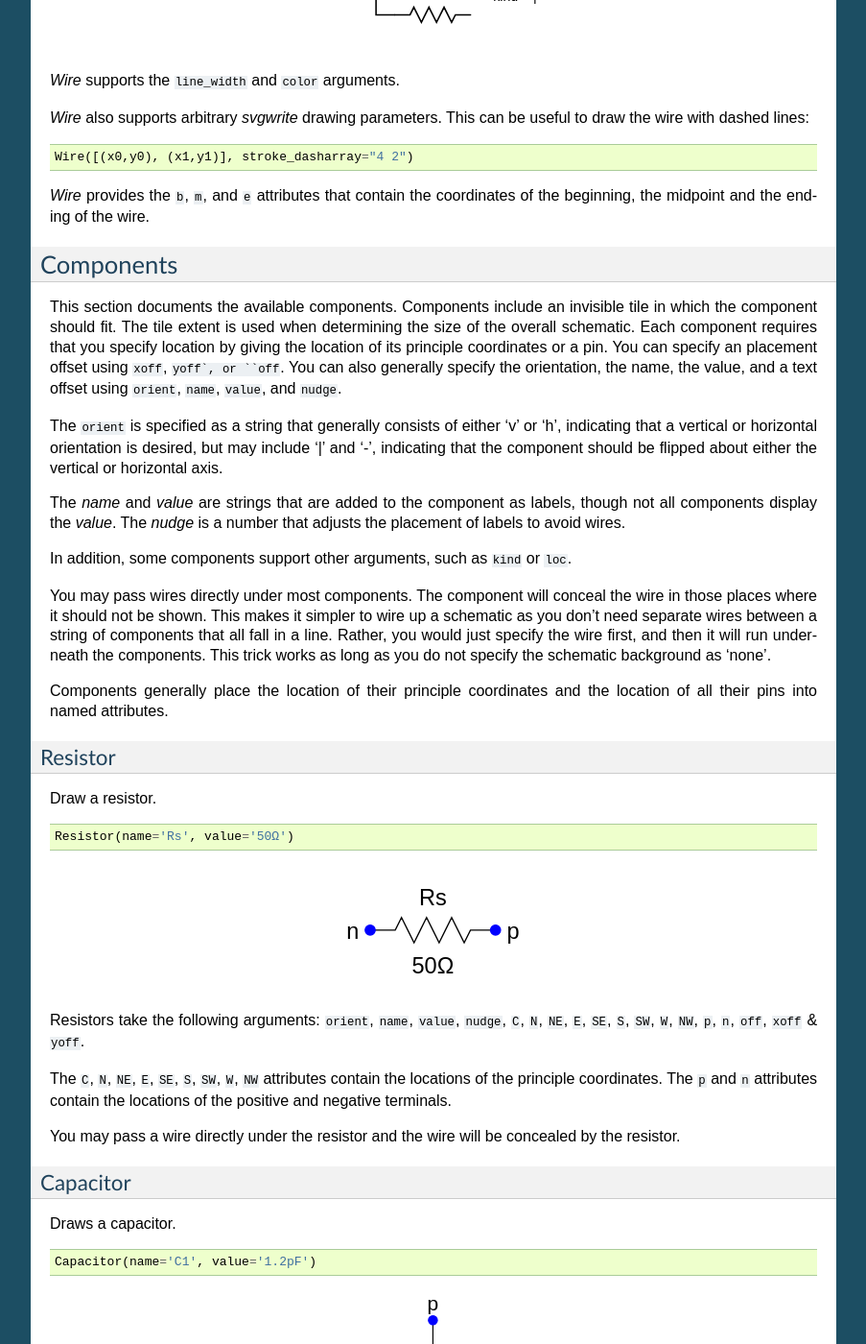
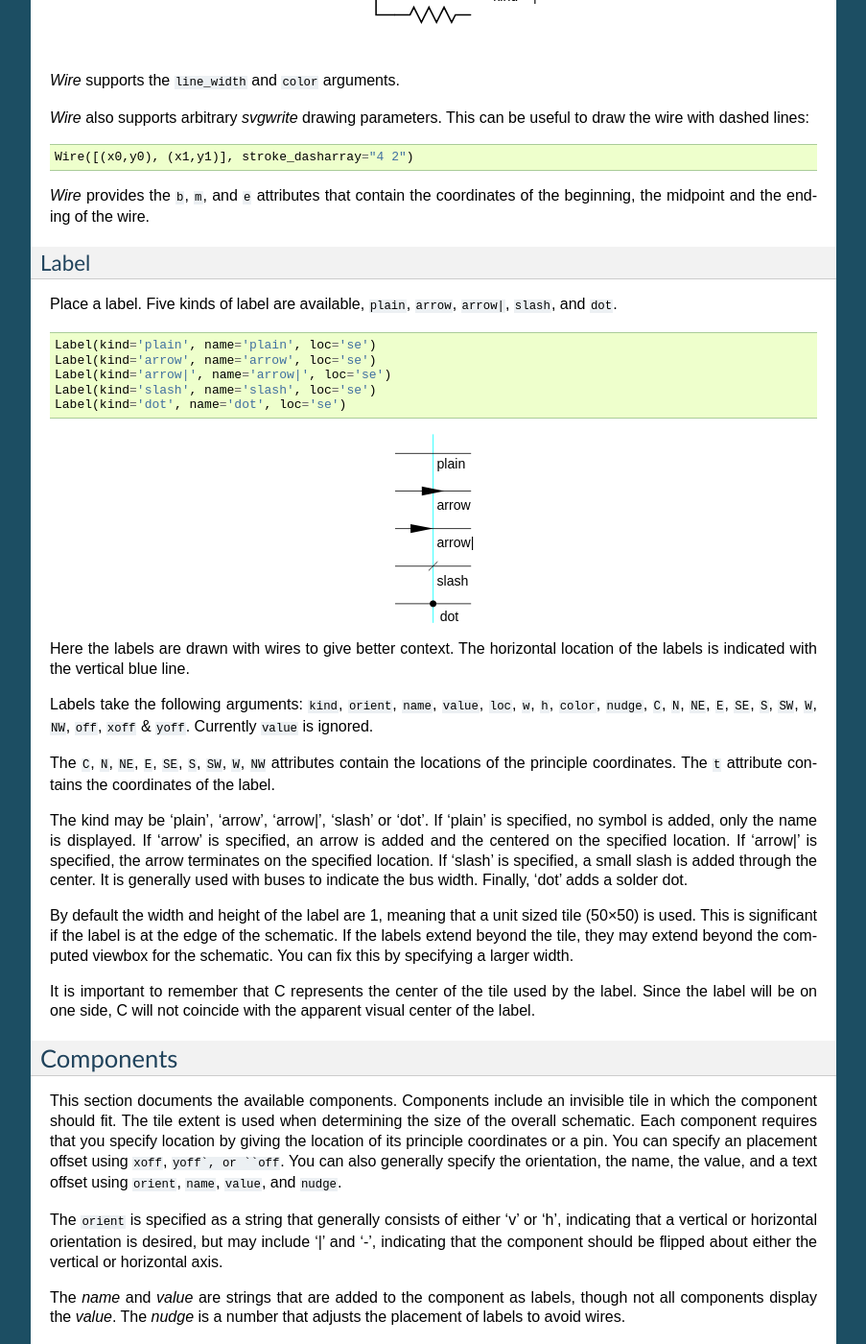
Before and after one commit to KenKundert/svg_schematic, a Sphinx documentation site: the page built from doc/classes.rst, in a window 1280 px wide and 1400 px high, scrolled down 1329 px. Shown: the whole window at 96% size, without its empty margins (198-1101 px from the left). Built offline with Sphinx 7.4.7, drawn with Linux system fonts in a browser that asks for light colours; some of the changed text lies outside the part shown.

Commit message:
Add Crossing symbol.  Document point location functions.

```diff
--- a/doc/classes.rst
+++ b/doc/classes.rst
@@ -1,5 +1,5 @@
-Classes
-=======
+Classes and Functions
+=====================
 
 
 Schematic
@@ -72,6 +72,55 @@
 
 *Wire* provides the ``b``, ``m``,  and ``e`` attributes that contain the
 coordinates of the beginning, the midpoint and the ending of the wire.
+
+
+Label
+~~~~~
+
+Place a label.  Five kinds of label are available, ``plain``, ``arrow``,
+``arrow|``, ``slash``, and ``dot``.
+
+.. code-block:: python
+
+    Label(kind='plain', name='plain', loc='se')
+    Label(kind='arrow', name='arrow', loc='se')
+    Label(kind='arrow|', name='arrow|', loc='se')
+    Label(kind='slash', name='slash', loc='se')
+    Label(kind='dot', name='dot', loc='se')
+
+.. image:: images/Golden/label.svg
+    :width: 15 %
+    :align: center
+
+Here the labels are drawn with wires to give better context.  The horizontal
+location of the labels is indicated with the vertical blue line.
+
+Labels take the following arguments: ``kind``, ``orient``, ``name``, ``value``,
+``loc``, ``w``, ``h``, ``color``, ``nudge``, ``C``, ``N``, ``NE``, ``E``,
+``SE``, ``S``, ``SW``, ``W``, ``NW``, ``off``, ``xoff`` & ``yoff``.  Currently
+``value`` is ignored.
+
+The ``C``, ``N``, ``NE``, ``E``, ``SE``, ``S``, ``SW``, ``W``, ``NW`` attributes
+contain the locations of the principle coordinates.
+The ``t`` attribute contains the coordinates of the label.
+
+The kind may be 'plain', 'arrow', 'arrow|', 'slash' or 'dot'.  If 'plain' is
+specified, no symbol is added, only the name is displayed.  If 'arrow' is
+specified, an arrow is added and the centered on the specified location. If
+'arrow|' is specified, the arrow terminates on the specified location.  If
+'slash' is specified, a small slash is added through the center.  It is
+generally used with buses to indicate the bus width.  Finally, 'dot' adds
+a solder dot.
+
+By default the width and height of the label are 1, meaning that a unit sized
+tile (50×50) is used.  This is significant if the label is at the edge of the
+schematic.  If the labels extend beyond the tile, they may extend beyond the
+computed viewbox for the schematic.  You can fix this by specifying a larger
+width.
+
+It is important to remember that C represents the center of the tile used by the
+label. Since the label will be on one side, C will not coincide with the
+apparent visual center of the label.
 
 
 Components
@@ -446,8 +495,8 @@
 
 The ``C``, ``N``, ``NE``, ``E``, ``SE``, ``S``, ``SW``, ``W``, ``NW`` attributes
 contain the locations of the principle coordinates.
-The ``i`` and ``o`` attributes contain the coordinates of the input and output
-pins.
+The ``i`` ``pi``, ``ni`` and ``o``, ``po``, ``no`` attributes contain the
+coordinates of the input and output pins.
 
 Boxes also support arbitrary *svgwrite* drawing parameters. This can be useful
 to draw the box with dashed lines:
@@ -455,6 +504,30 @@
 .. code-block:: python
 
     Box(w=1, h=1, stroke_dasharray="4 2")
+
+
+Crossing
+~~~~~~~~
+
+Draws a wire crossing in such a was as to maintain symmetry in schematics.
+
+.. code-block:: python
+
+    Crossing()
+    Crossing(w=2, h=2)
+
+.. image:: images/Golden/crossing.svg
+    :width: 40 %
+    :align: center
+
+Crossings take the following arguments: , ``pass_under``, ``w``, ``h``, ``C``,
+``N``, ``NE``, ``E``, ``SE``, ``S``, ``SW``, ``W``, ``NW``, ``pi``, ``ni``,
+``po``, ``no``, ``off``, ``xoff`` & ``yoff``.
+
+The ``C``, ``N``, ``NE``, ``E``, ``SE``, ``S``, ``SW``, ``W``, ``NW`` attributes
+contain the locations of the principle coordinates.
+The ``pi`` and ``pi`` attributes contain the coordinates of the input and output
+pins.
 
 
 Ground
@@ -592,6 +665,133 @@
 apparent visual center of the label.
 
 
+Location Functions
+------------------
+
+shift
+~~~~~
+
+Shifts a point by specified amounts in both the *x* and *y* directions.
+
+.. py:function:: shift(point, dx, dy)
+
+*point* is an (*x*, *y*) coordinate and *dx* and *dy* are numbers.  The return
+value is (*x* + *dx*, *y* + *dy*).
+
+
+shift_x
+~~~~~~~
+
+Shifts a point by specified amount in the *x* direction.
+
+.. py:function:: shift_x(point, dx)
+
+*point* is an (*x*, *y*) coordinate and *dx* is a number.  The return value is
+(*x* + *dx*, *y*).
+
+
+shift_y
+~~~~~~~
+
+Shifts a point by specified amount in the *y* direction.
+
+.. py:function:: shift_y(point, dy)
+
+*point* is an (*x*, *y*) coordinate and *dy* is a number.  The return value is
+(*x*, *y* + *dy*).
+
+
+with_x
+~~~~~~
+
+Returns the first argument (a coordinate pair) with the *x* value replaced with
+the second argument.  The second argument may either be a number or a coordinate
+pair.
+
+.. py:function:: with_x(point, x)
+
+
+with_y
+~~~~~~
+
+Returns the first argument (a coordinate pair) with the *y* value replaced with
+the second argument.  The second argument may either be a number or a coordinate
+pair.
+
+.. py:function:: with_y(point, y)
+
+
+with_min_x
+~~~~~~~~~~
+
+Returns the first argument (a coordinate pair) with the *x* value replaced with
+the smallest of the remaining arguments.  The remaining arguments may either be
+numbers or a coordinate pairs.
+
+.. py:function:: with_min_x(point, ...)
+
+
+with_max_x
+~~~~~~~~~~
+
+Returns the first argument (a coordinate pair) with the *x* value replaced with
+the largest of the remaining arguments.  The remaining arguments may either be
+numbers or a coordinate pairs.
+
+.. py:function:: with_max_x(point, ...)
+
+
+with_min_y
+~~~~~~~~~~
+
+Returns the first argument (a coordinate pair) with the *y* value replaced with
+the smallest of the remaining arguments.  The remaining arguments may either be
+numbers or a coordinate pairs.
+
+.. py:function:: with_min_y(point, ...)
+
+
+with_max_y
+~~~~~~~~~~
+
+Returns the first argument (a coordinate pair) with the *y* value replaced with
+the largest of the remaining arguments.  The remaining arguments may either be
+numbers or a coordinate pairs.
+
+.. py:function:: with_max_y(point, ...)
+
+
+midpoint
+~~~~~~~~
+
+Returns the point midway between two points.
+
+.. py:function:: midpoint(point1, point2)
+
+
+midpoint_x
+~~~~~~~~~~
+
+Returns the point with *x* value midway between two points and the *y* value of
+the first point.
+
+.. py:function:: midpoint_x(point1, point2)
+
+
+midpoint_y
+~~~~~~~~~~
+
+Returns the point with *y* value midway between two points and the *x* value of
+the first point.
+
+.. py:function:: midpoint_y(point1, point2)
+
+
+
+
+
+
+
 Exceptions
 ----------
 
--- /dev/null
+++ b/doc/images/crossing.py
@@ -0,0 +1,21 @@
+from svg_schematic import Schematic, Crossing, Label
+from inform import Error, error, os_error
+
+try:
+    with Schematic(filename = 'crossing.svg'):
+        c = Crossing()
+        Label(C=c.pi, name='pi', loc='w', kind='dot', color='blue')
+        Label(C=c.ni, name='ni', loc='w', kind='dot', color='blue')
+        Label(C=c.po, name='po', loc='e', kind='dot', color='blue')
+        Label(C=c.no, name='no', loc='e', kind='dot', color='blue')
+
+        c = Crossing(C=c.C, w=2, h=2, xoff=150)
+        Label(C=c.pi, name='pi', loc='w', kind='dot', color='blue')
+        Label(C=c.ni, name='ni', loc='w', kind='dot', color='blue')
+        Label(C=c.po, name='po', loc='e', kind='dot', color='blue')
+        Label(C=c.no, name='no', loc='e', kind='dot', color='blue')
+
+except Error as e:
+    e.report()
+except OSError as e:
+    error(os_error(e))
```
Also changed, not shown: svg_schematic.py (+112 -3 lines), doc/images/Golden/crossing.svg (added).
